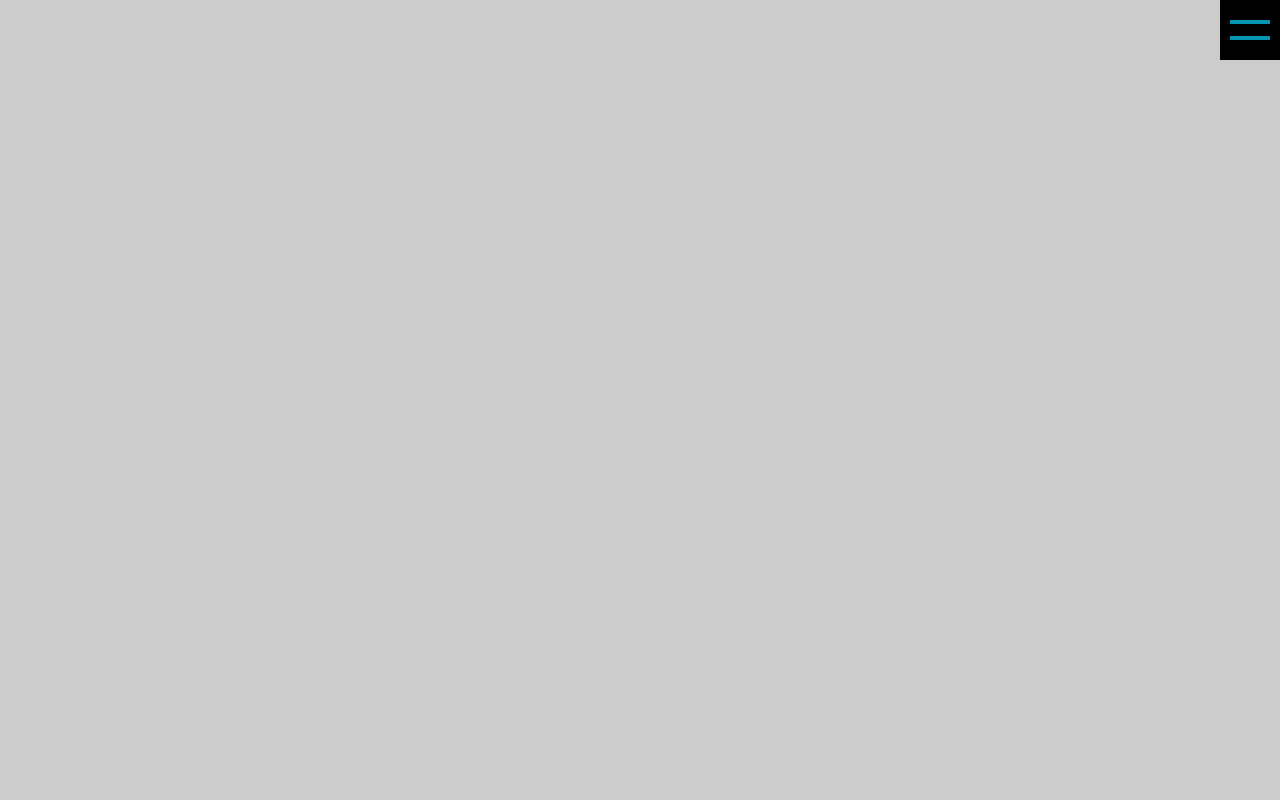
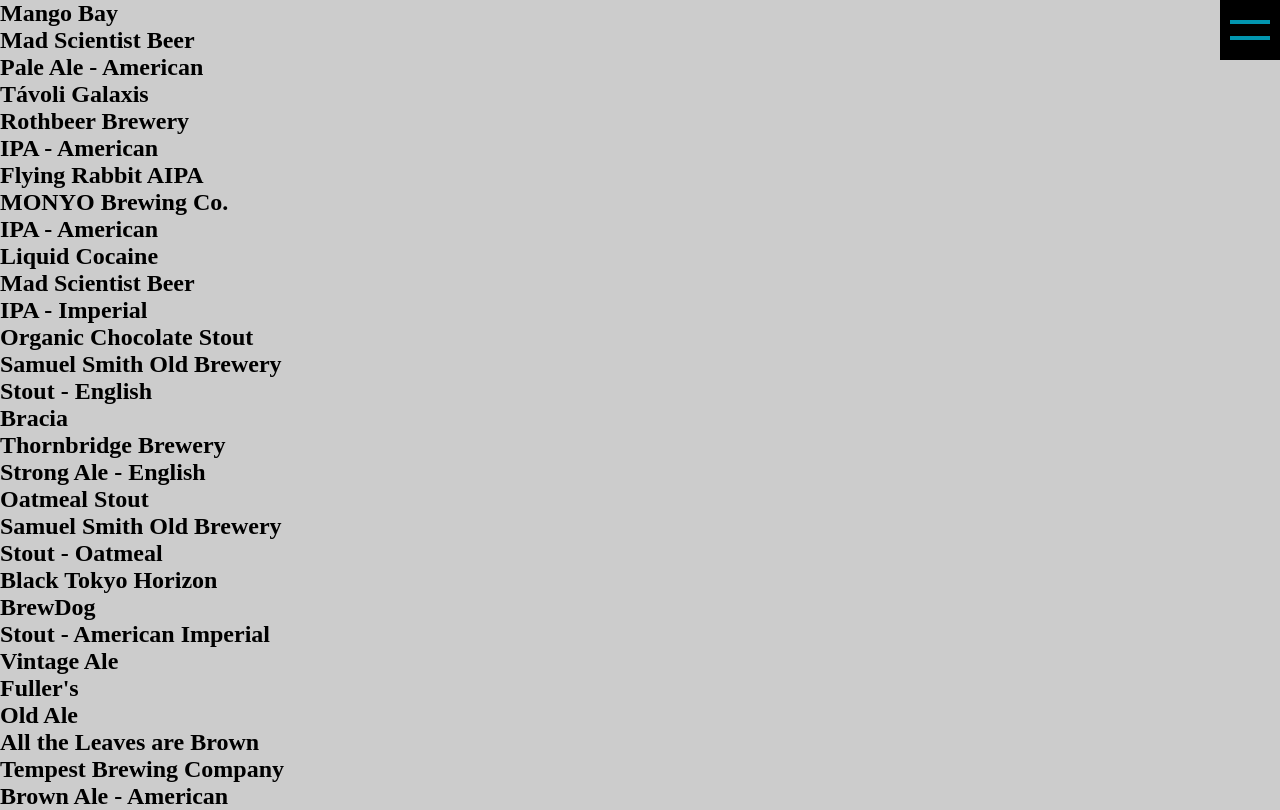
Before and after one commit to BalintGabor/w7-practice, a plain HTML site: page frontend/index.html in a window 1280 px wide. Drawn offline with Linux system fonts and the light colour scheme.

Commit message:
events2 branch

```diff
--- a/frontend/index.html
+++ b/frontend/index.html
@@ -9,6 +9,7 @@
 	<link rel="stylesheet" href="/public/style.css">
 	<link rel="stylesheet" href="/public/reset.css">
 
+	<script src="/public/data.js"></script>
 	<script src="/public/script.js"></script>
 </head>
 <body>
--- /dev/null
+++ b/frontend/public/data.js
@@ -0,0 +1,57 @@
+const beers = {
+	id: "beers",
+	logo: "Best Beers",
+	button: "details",
+	cards: [
+		{
+			title: "Mango Bay",
+			sub: "Mad Scientist Beer",
+			text: "Pale Ale - American"
+		},
+		{
+			title: "Távoli Galaxis",
+			sub: "Rothbeer Brewery",
+			text: "IPA - American"
+		},
+		{
+			title: "Flying Rabbit AIPA",
+			sub: "MONYO Brewing Co.",
+			text: "IPA - American"
+		},
+		{
+			title: "Liquid Cocaine",
+			sub: "Mad Scientist Beer",
+			text: "IPA - Imperial"
+		},
+		{
+			title: "Organic Chocolate Stout",
+			sub: "Samuel Smith Old Brewery",
+			text: "Stout - English"
+		},
+		{
+			title: "Bracia",
+			sub: "Thornbridge Brewery",
+			text: "Strong Ale - English"
+		},
+		{
+			title: "Oatmeal Stout",
+			sub: "Samuel Smith Old Brewery",
+			text: "Stout - Oatmeal"
+		},
+		{
+			title: "Black Tokyo Horizon",
+			sub: "BrewDog",
+			text: "Stout - American Imperial"
+		},
+		{
+			title: "Vintage Ale",
+			sub: "Fuller's",
+			text: "Old Ale"
+		},
+		{
+			title: "All the Leaves are Brown",
+			sub: "Tempest Brewing Company",
+			text: "Brown Ale - American"
+		},
+	]
+}
--- a/frontend/public/script.js
+++ b/frontend/public/script.js
@@ -4,20 +4,51 @@
     `
 }
 
+const beerSectionComponent = function (title, sub, text, id) {
+    return `
+        <section id="${id}">
+            <h1 class="beerName">${title}</h1>
+            <h1 class="beerCompany">${sub}</h1>
+            <h1 class="beerType">${text}</h1>
+        </section>
+    `
+}
+
+const beerAnchorComponent = function (id, title) {
+    return `
+        <a href="#${id}">${title}</a>
+    `
+}
+
+const menuButtonClickEvent = function (event) {
+
+    event.currentTarget.closest("#root").classList.toggle("menu-opened");
+}
+
 const loadEvent = function () {
+    console.log(typeof beerSectionComponent); // csak a funkció fog megjelenni, nem fut le
+    console.log(typeof beerSectionComponent()); // a zárójelek miatt a végén le is fut, emiatt string lesz
+
+    /*(function () {
+    console.log("blablabla")
+    })(); - anonim function így fut le, ha a végén ott a zárójel */
+
     const rootElement = document.getElementById("root");
 
-    rootElement.insertAdjacentHTML("beforeend", menuButtonComponent()); //kell a zárójel a végén, hogy lefusson
+    rootElement.insertAdjacentHTML("beforeend", menuButtonComponent()); //kell a zárójel a végén, hogy lefusson - aminél kell hogy legyen return, amit meg tudunk jeleníteni/fel tud dolgozni NEM call back function
 
     const menuButtonElement = document.getElementById("menu-btn");
 
-    menuButtonElement.addEventListener("click", function (event) {
-        //event.currentTarget.classList.toggle("clicked");
-        //console.log(rootElement);
-        //console.log(event.currentTarget.parentElement);
-        //console.log(event.currentTarget.closest("#root"));
-        console.log(menuButtonElement === event.currentTarget)
-        event.currentTarget.closest("#root").classList.toggle("menu-opened");
-    })
+    menuButtonElement.addEventListener("click", menuButtonClickEvent)
+
+    let beerSections = ""
+
+    for (const beer of beers.cards) {
+        beerSections += beerSectionComponent(beer.title, beer.sub, beer.text);
+    }
+
+
+    rootElement.insertAdjacentHTML("beforeend", beerSections);
+
 }
-window.addEventListener("load", loadEvent)
+window.addEventListener("load", loadEvent) // CALL back function - függvényre bízzuk rá, hogy mikor fusson le
```
